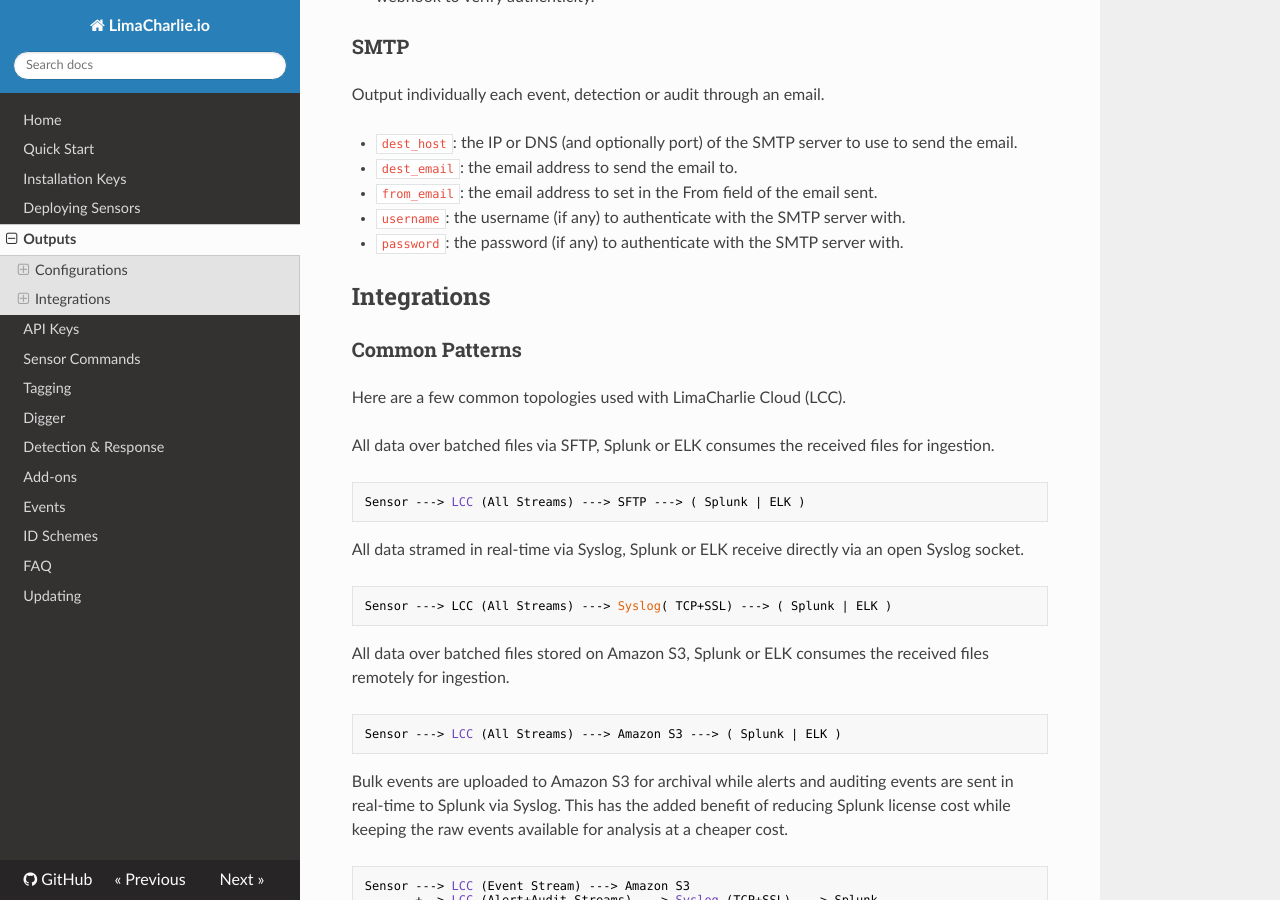
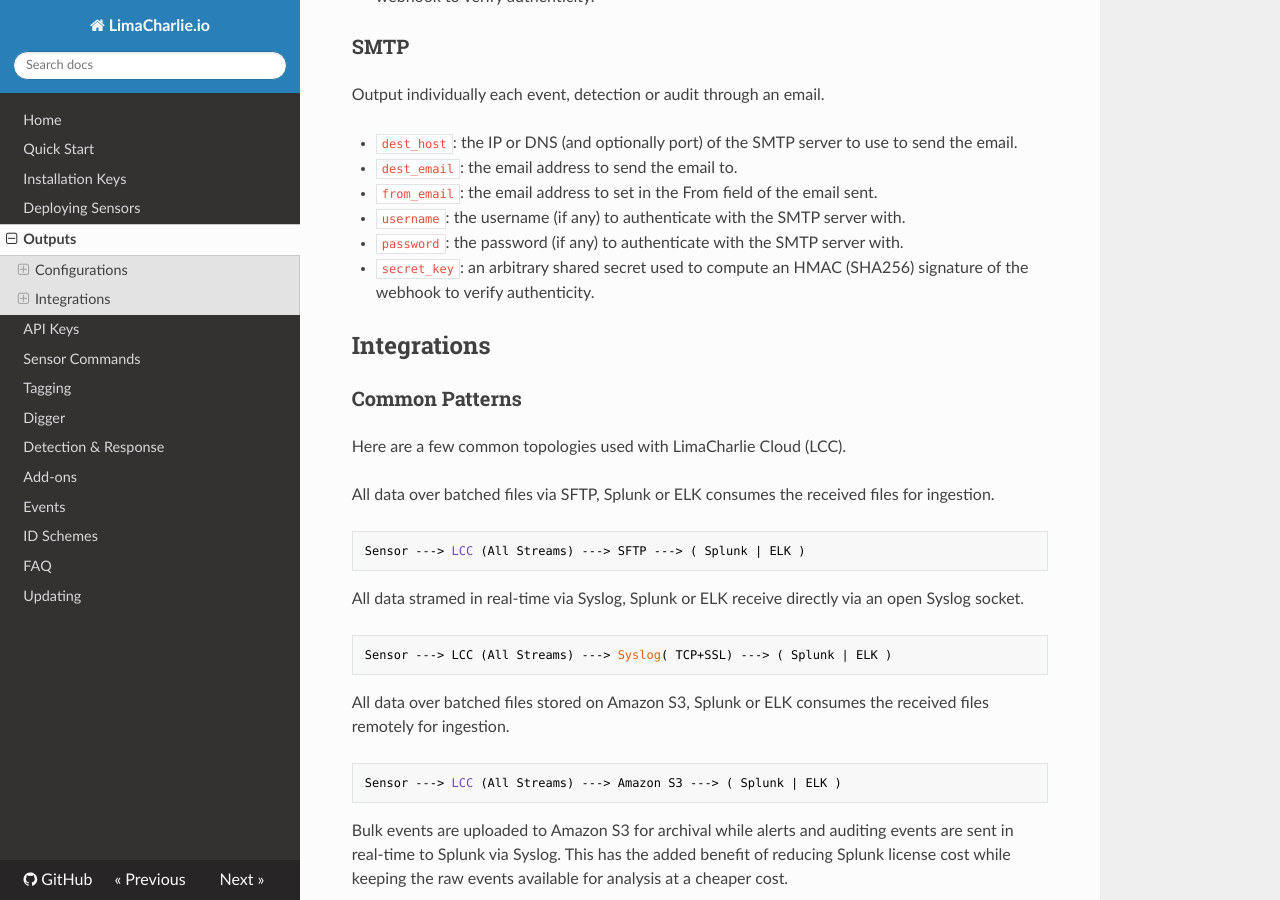
Before and after one commit to refractionPOINT/lce_doc, an MkDocs documentation site: the page built from docs/outputs.md, in a window 1280 px wide and 900 px high, scrolled down 2805 px. Built offline with MkDocs 1.6.1, drawn with Linux system fonts in a browser that asks for light colours; nearby versions of some CDN libraries; old or Windows-style settings are respelled for this version of MkDocs.

Commit message:
Adding missing param to SMTP output for the HMAC.

```diff
--- a/docs/outputs.md
+++ b/docs/outputs.md
@@ -85,6 +85,7 @@ Output individually each event, detection or audit through an email.
 * `from_email`: the email address to set in the From field of the email sent.
 * `username`: the username (if any) to authenticate with the SMTP server with.
 * `password`: the password (if any) to authenticate with the SMTP server with.
+* `secret_key`: an arbitrary shared secret used to compute an HMAC (SHA256) signature of the webhook to verify authenticity.
 
 ## Integrations
 
```
